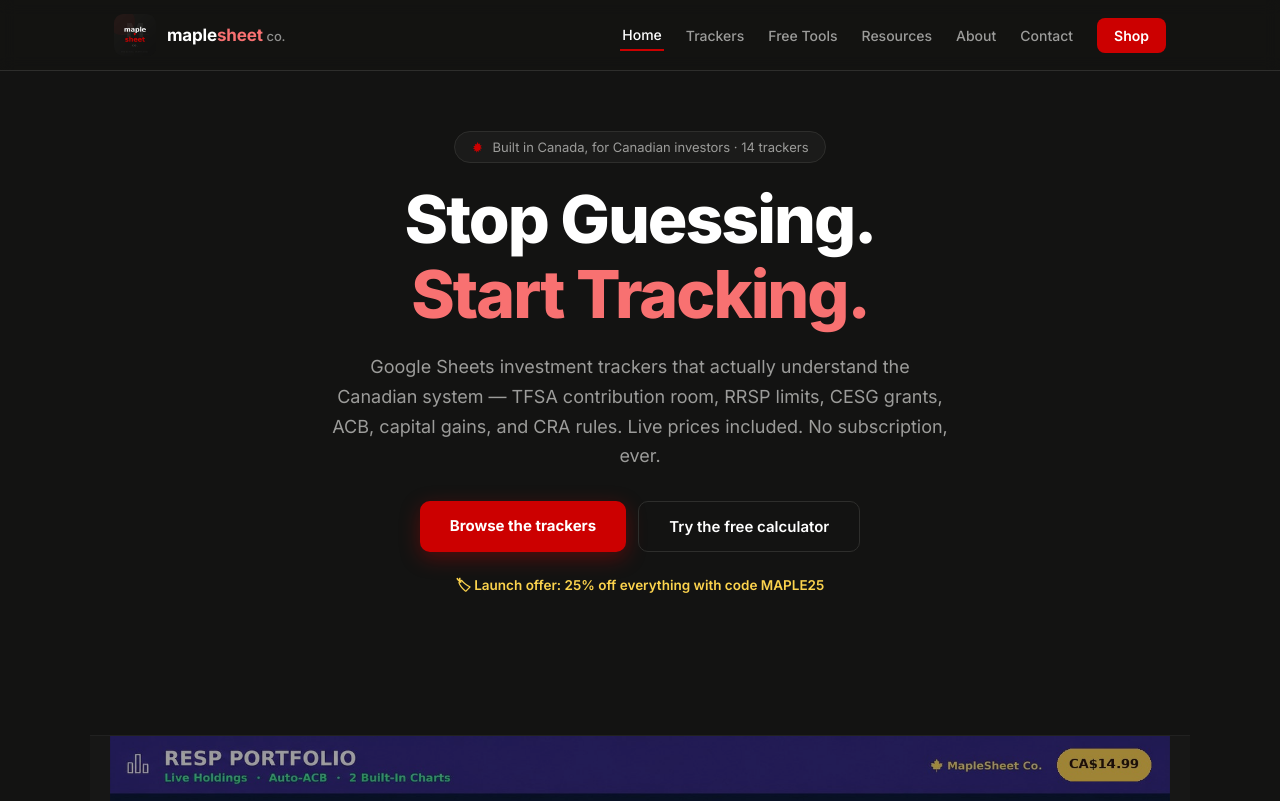
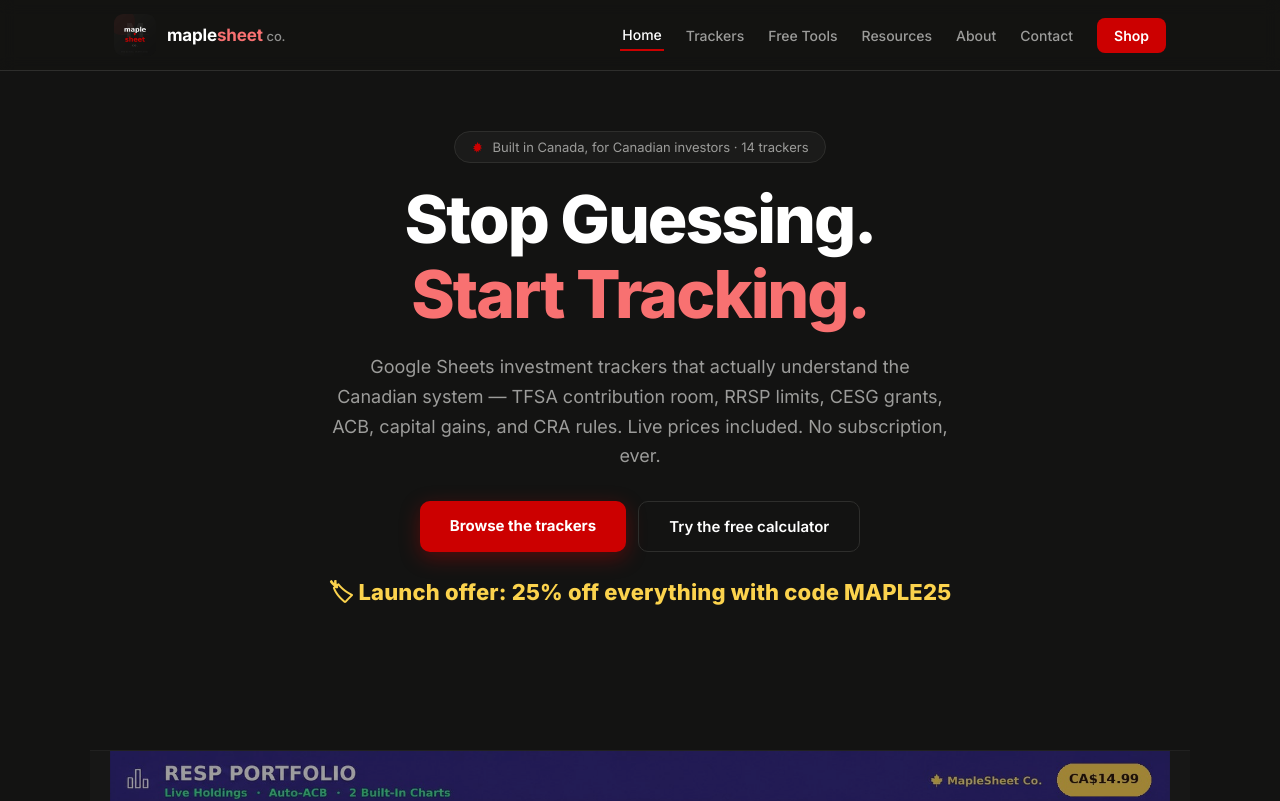
Before and after one commit to maplesheetco/maplesheet-website, a React (Vite) app: page / in a window 1280 px wide. Shown: the top 801 px of the page. Built offline with nearby package versions, Linux system fonts and the light colour scheme.

Commit message:
Refactor App.jsx to include PromoBanner component

```diff
--- a/src/App.jsx
+++ b/src/App.jsx
@@ -1,7 +1,7 @@
 import React, { useState, useEffect, useRef, Suspense, lazy } from "react";
 import { BrowserRouter, Routes, Route, Link } from "react-router-dom";
-import { B, CONFIG, PRODUCTS, RESOURCES } from "./data.js";
-import { GlobalStyles, Nav, Footer, RedWord, MapleLeaf, DashboardMock, Slideshow, ProductGallery, GrowthChart, usePageMeta, LiveChatTracker, Reveal } from "./ui.jsx";
+import { B, PRODUCTS, RESOURCES } from "./data.js";
+import { GlobalStyles, Nav, Footer, RedWord, MapleLeaf, DashboardMock, Slideshow, ProductGallery, GrowthChart, usePageMeta, LiveChatTracker, Reveal, PromoBanner } from "./ui.jsx";
 import { trackBuyClicked } from "./analytics.js";
 import Trackers from "./pages/Trackers.jsx";
 import TrackerDetail from "./pages/TrackerDetail.jsx";
@@ -223,9 +223,7 @@ function Home() {
               padding: "15px 30px", borderRadius: 10, border: `1.5px solid ${B.line}`,
             }}>Try the free calculator</Link>
           </div>
-          <div style={{ marginTop: 24, marginBottom: 40, fontSize: 13.5, color: B.yellow, fontWeight: 600 }}>
-            🏷 Launch offer: {CONFIG.promoText}
-          </div>
+          <PromoBanner as="div" prefix="Launch offer: " style={{ marginTop: 24, marginBottom: 40 }} />
         </div>
         <div ref={heroGalleryRef}>
           <ProductGallery slides={GALLERY_SLIDES} />
```
